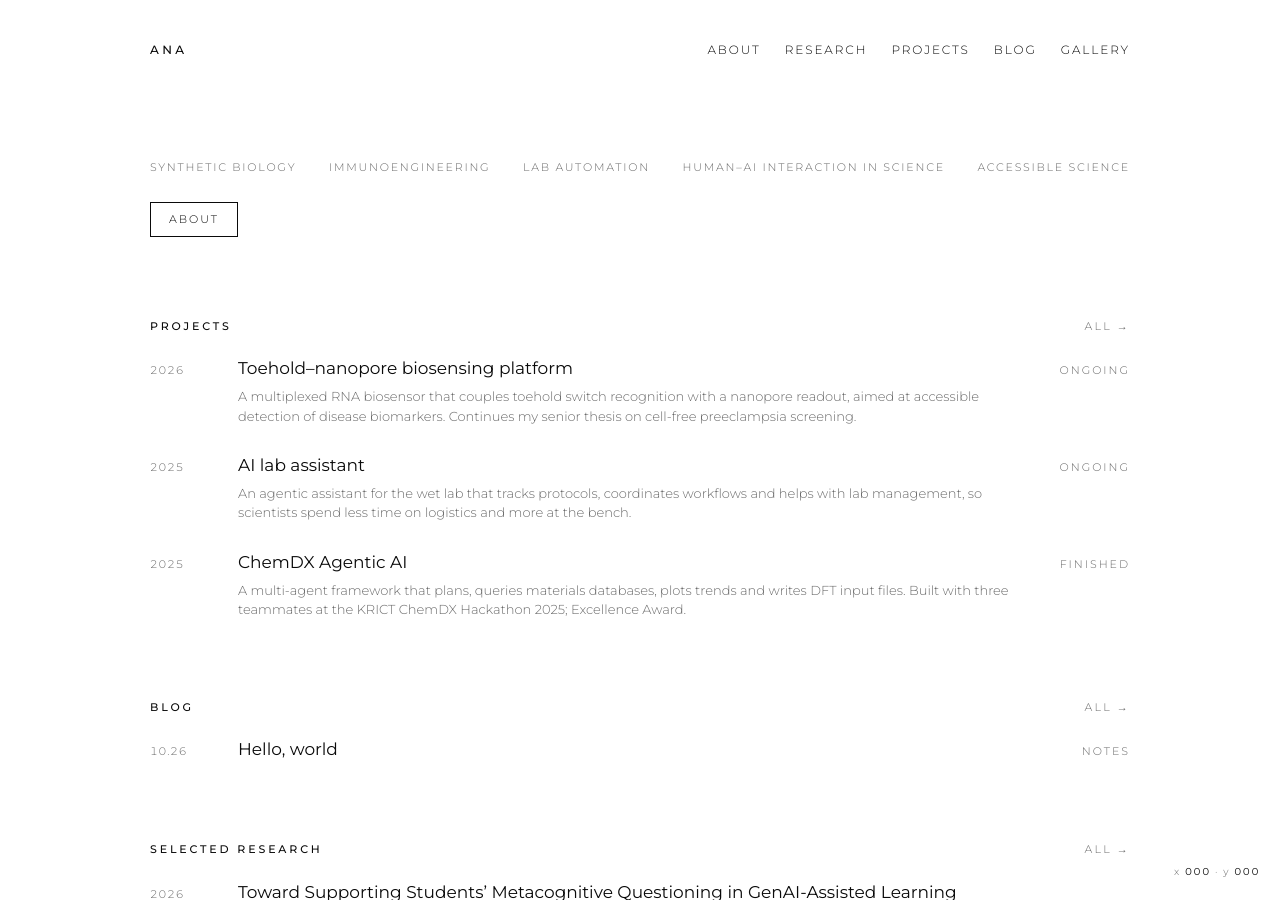
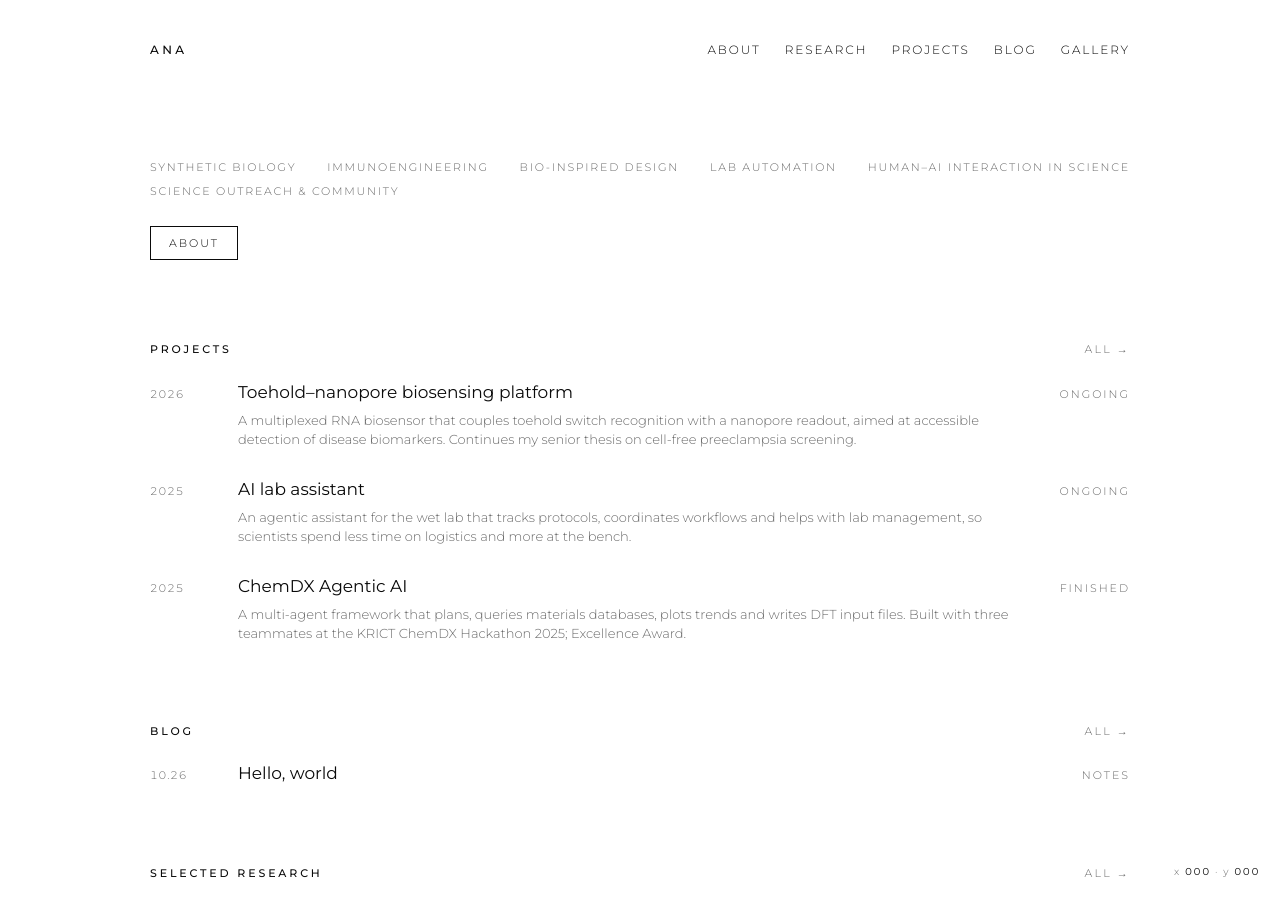
Before and after one commit to aairehtuele/arkana, a Jekyll site: the page built from index.html, in a window 1280 px wide and 900 px high. Built offline with Jekyll 4.4.1, drawn with Linux system fonts in a browser that asks for light colours.

Commit message:
Update interest tags: outreach & community, bio-inspired design
Co-Authored-By: Claude Fable 5.1 <noreply@anthropic.com>
Claude-Session: https://claude.ai/code/session_01K7kSkMVmseGRbdRETtVsAL

```diff
--- a/_data/interests.yml
+++ b/_data/interests.yml
@@ -1,6 +1,7 @@
 # Shown on the homepage and the Research page. One per line, most important first.
 - Synthetic biology
 - Immunoengineering
+- Bio-inspired design
 - Lab automation
 - Human–AI interaction in science
-- Accessible science
+- Science outreach & community
```
